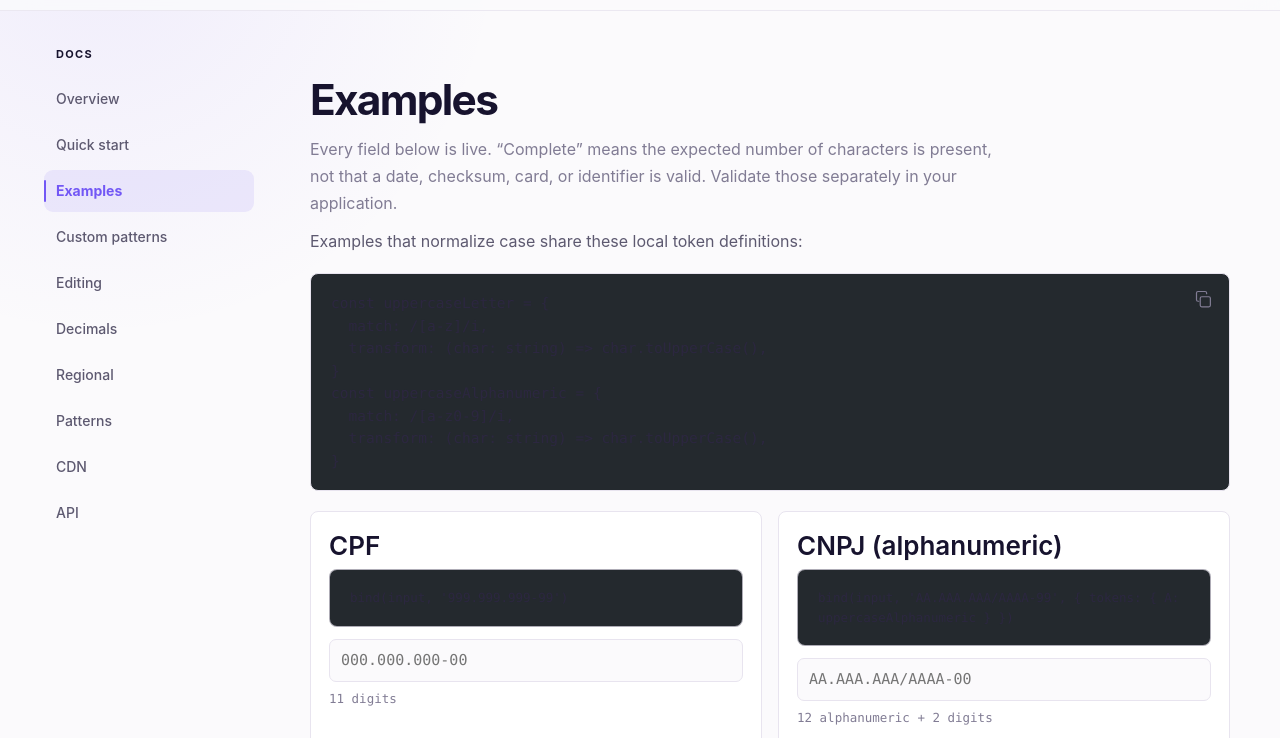
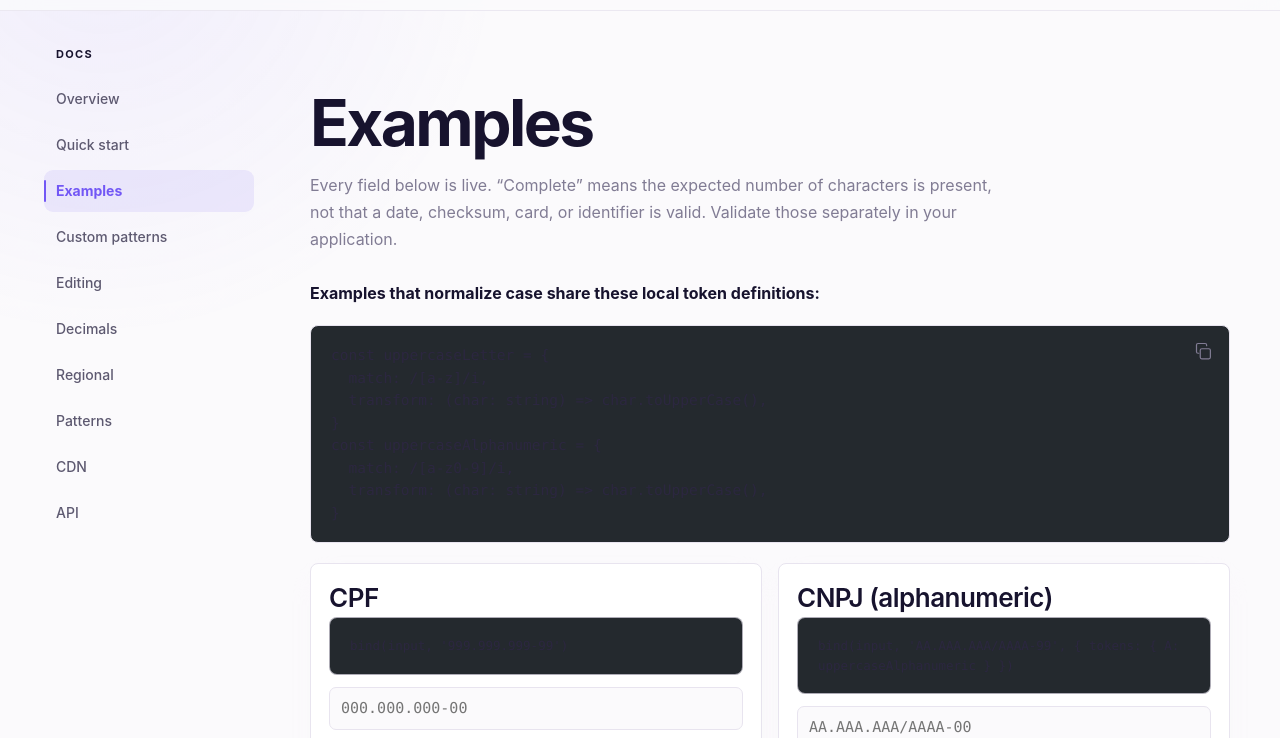
Before and after one commit to dan2dev/mother-mask, an Astro site in the folder docs/: page /mother-mask/examples in a window 1280 px wide. Shown: the part 62-800 px from the top of the page. Built offline with nearby package versions, Linux system fonts and the light colour scheme; Astro itself is replaced by a stand-in of ours; code samples lack their colours.

Commit message:
style(docs): refine examples page layout and card styling
- Remove wide layout from the raw value example card
- Add gradient title styling and improved spacing for examples page text
- Add hover elevation and transition effects to example cards
- Reduce hero and playground section padding for tighter page layout

```diff
--- a/docs/src/pages/examples.astro
+++ b/docs/src/pages/examples.astro
@@ -146,7 +146,7 @@ const rawSnippet = `bind(input, '999.999.999-99', value => {
         <span class="hint">type "-" anywhere to flip the sign</span>
       </ExampleCard>
 
-      <ExampleCard snippet={rawSnippet} inputId="ex-raw" placeholder="000.000.000-00" inputmode="numeric" wide>
+      <ExampleCard snippet={rawSnippet} inputId="ex-raw" placeholder="000.000.000-00" inputmode="numeric">
         <Fragment slot="title">Masked value vs. raw value</Fragment>
         <div class="raw-outputs">
           <div>
--- a/docs/src/styles/global.css
+++ b/docs/src/styles/global.css
@@ -936,6 +936,40 @@ input:focus {
   padding: 18px;
   background: var(--bg-raised);
   min-width: 0;
+  box-shadow: 0 10px 28px color-mix(in srgb, var(--bg) 35%, transparent);
+  transition: border-color 0.18s, transform 0.18s, box-shadow 0.18s;
+}
+
+#examples > .page-title {
+  margin-top: 10px;
+  font-size: clamp(2.4rem, 5vw, 4rem);
+  background: linear-gradient(110deg, var(--text-h) 35%, var(--accent));
+  -webkit-background-clip: text;
+  background-clip: text;
+  color: transparent;
+}
+
+#examples > .section-sub {
+  margin-bottom: 28px;
+  color: var(--text-dim);
+}
+
+#examples > p:not(.section-sub) {
+  margin-top: 28px;
+  margin-bottom: 10px;
+  color: var(--text-h);
+  font-weight: 650;
+}
+
+.examples-grid .example:hover {
+  border-color: color-mix(in srgb, var(--accent) 45%, var(--border));
+  box-shadow: 0 16px 34px color-mix(in srgb, var(--accent) 8%, transparent);
+  transform: translateY(-2px);
+}
+
+.examples-grid .example h2 {
+  margin-bottom: 4px;
+  letter-spacing: -0.02em;
 }
 
 .example-wide {
@@ -1598,7 +1632,7 @@ nav.primary-nav.sidebar-nav a[aria-current='page']::before {
   display: grid;
   grid-template-columns: minmax(220px, 0.7fr) minmax(0, 1.3fr);
   gap: 56px;
-  padding: 58px 0 64px;
+  padding: 46px 0 42px;
   border: 0;
 }
 
@@ -1666,7 +1700,7 @@ nav.primary-nav.sidebar-nav a[aria-current='page']::before {
 }
 
 .playground-section {
-  padding: 72px 0 80px;
+  padding: 56px 0 72px;
 }
 
 .section-heading-row {
```
